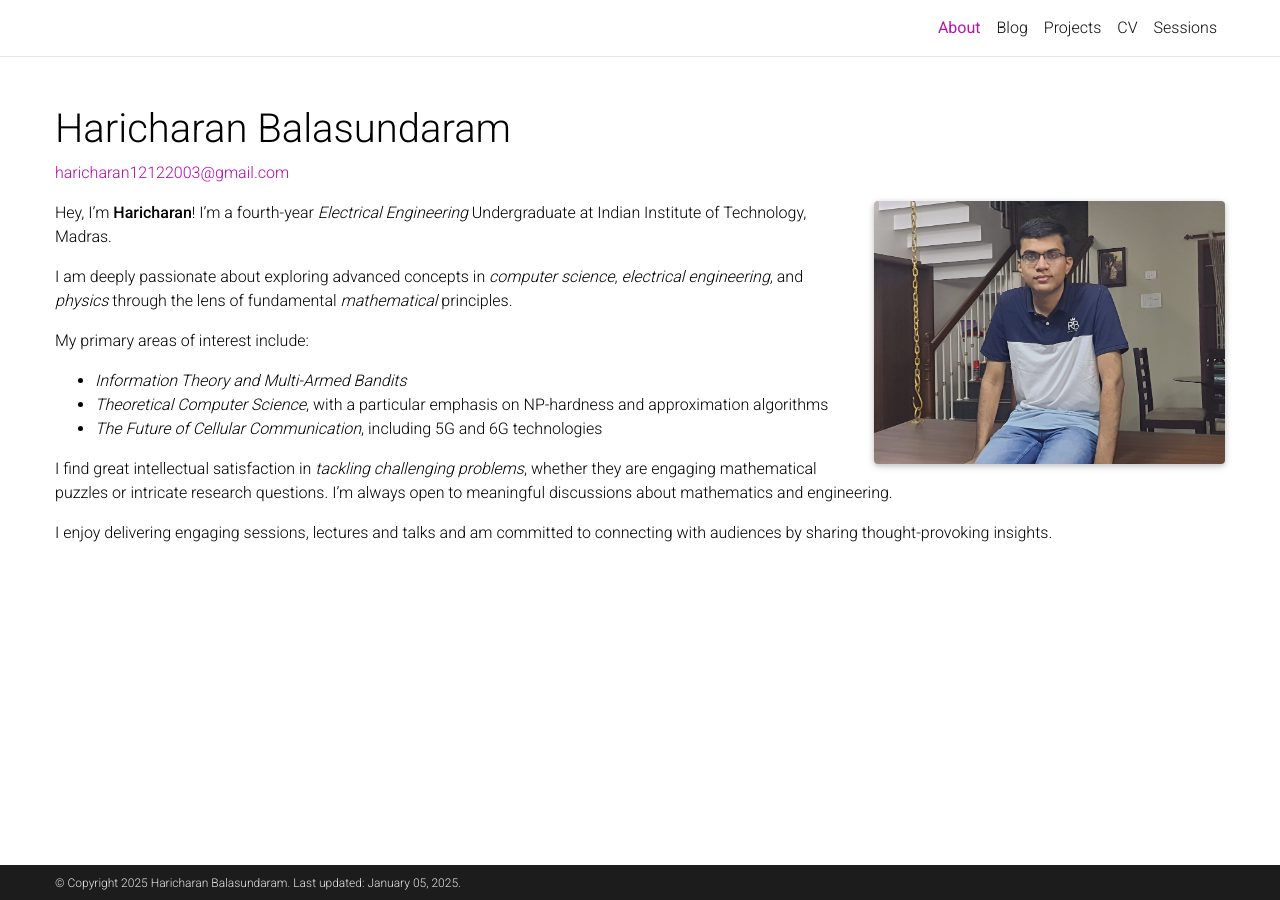
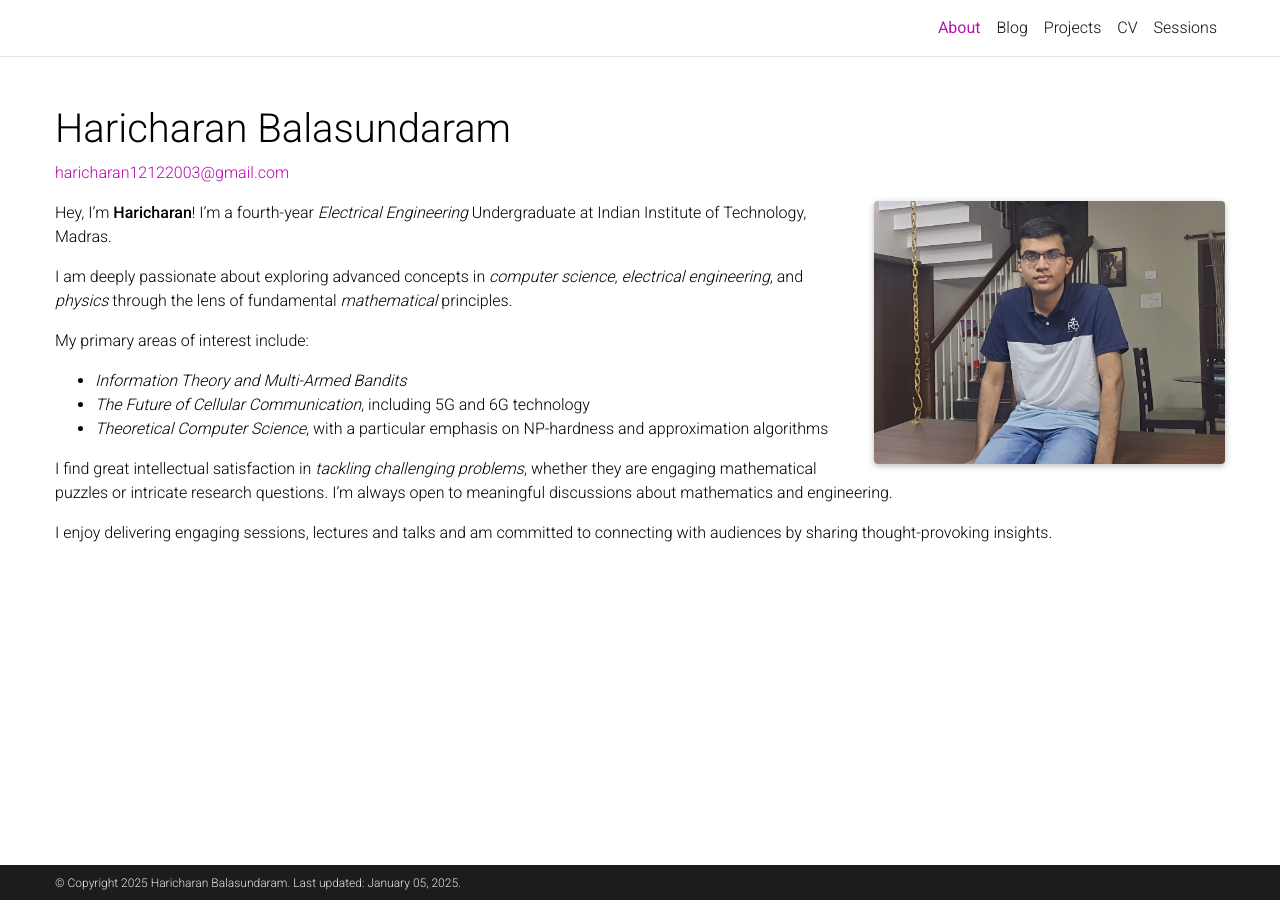
Before and after one commit to Haricharan1212/Haricharan1212.github.io, a Jekyll site: the page built from _pages/about.md, in a window 1280 px wide. Built offline with Jekyll 4.4.1, drawn with Linux system fonts in a browser that asks for light colours; full-size pictures stand in for the smaller copies a plugin makes; comment, search, counter and statistics services are not loaded; a style sheet for code colours, icons or effects is not loaded.

Commit message:
Removed Pagination

```diff
--- a/_config.yml
+++ b/_config.yml
@@ -122,7 +122,7 @@
 
 # Pagination
 pagination:
-  enabled: true
+  enabled: false
 
 related_blog_posts:
   enabled: false
--- a/_pages/about.md
+++ b/_pages/about.md
@@ -23,8 +23,8 @@
 My primary areas of interest include:
 
 - *Information Theory and Multi-Armed Bandits*
+- *The Future of Cellular Communication*, including 5G and 6G technology
 - *Theoretical Computer Science*, with a particular emphasis on NP-hardness and approximation algorithms
-- *The Future of Cellular Communication*, including 5G and 6G technologies
 
 I find great intellectual satisfaction in *tackling challenging problems*, whether they are engaging mathematical puzzles or intricate research questions. I'm always open to meaningful discussions about mathematics and engineering.
 
```
Also changed, not shown: _pages/transcript.md (+2 -1 lines).
